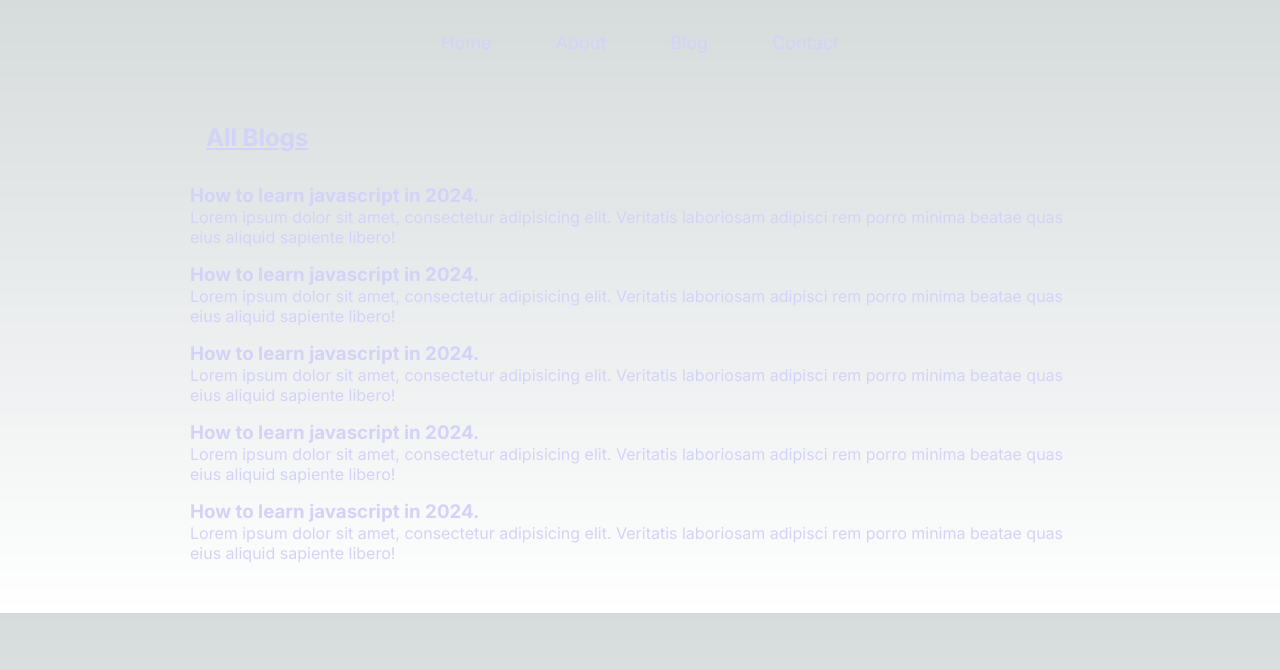
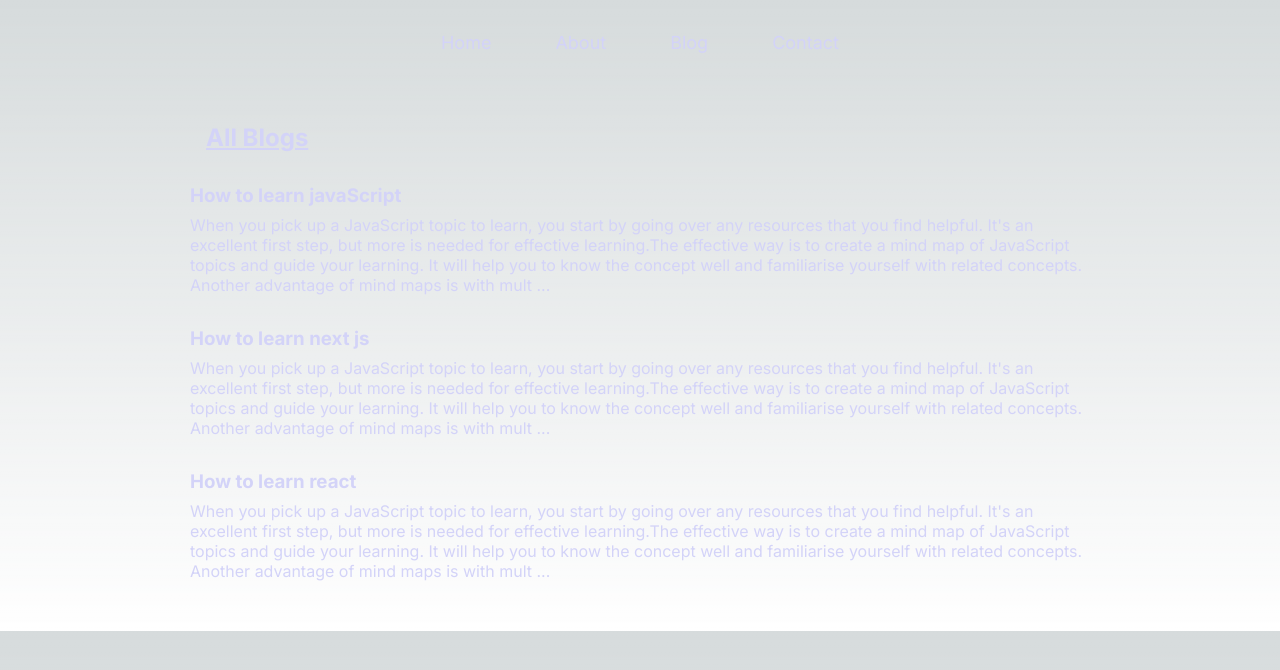
Before and after one commit to anshgupta6031/Hunting_Coder-A_Coding_Blog_Platform, a Next.js app: page /blog in a window 1280 px wide. Shown: the top 670 px of the page. Built offline with nearby package versions, Linux system fonts and the light colour scheme.

Commit message:
video 19 completed

```diff
--- a/app/api/blogs/route.js
+++ b/app/api/blogs/route.js
@@ -9,8 +9,15 @@ import fs from "node:fs/promises"
 export async function GET(request) {
 
     try {
-        const data = await fs.readdir("blogdata")
-        return NextResponse.json(data)
+        let allBlogs = []
+        const files = await fs.readdir("blogdata")
+
+        for(let i=0; i<files.length; i++){
+            const data = await fs.readFile(("blogdata/" + files[i]), "utf-8")
+            allBlogs.push(JSON.parse(data))
+        }
+
+        return NextResponse.json(allBlogs)
     }
 
     catch (error) {
--- a/app/blog/page.js
+++ b/app/blog/page.js
@@ -1,39 +1,36 @@
-
+"use client"
 
 
 
 import Link from 'next/link';
-import React from 'react'
+import React, { useEffect, useState } from 'react'
 import styles from "./page.module.css";
 
 
 export default function Blog() {
+
+    const [blogs, setBlogs] = useState([])
+
+    useEffect(() => {
+        fetch("http://localhost:3000/api/blogs")
+            .then((a) => { return a.json() })
+            .then((data) => { setBlogs(data) })
+    }, [])
+
     return (
         <>
             <div className={styles.container}>
                 <h2 className={styles.heading}>All Blogs</h2>
 
                 <div className={styles.blogs}>
-                    <div className={styles.blogItems}>
-                        <Link href="/blogpost/learn-javascript"><h3>How to learn javascript in 2024.</h3></Link>
-                        <p>Lorem ipsum dolor sit amet, consectetur adipisicing elit. Veritatis laboriosam adipisci rem porro minima beatae quas eius aliquid sapiente libero!</p>
-                    </div>
-                    <div className={styles.blogItems}>
-                        <h3>How to learn javascript in 2024.</h3>
-                        <p>Lorem ipsum dolor sit amet, consectetur adipisicing elit. Veritatis laboriosam adipisci rem porro minima beatae quas eius aliquid sapiente libero!</p>
-                    </div>
-                    <div className={styles.blogItems}>
-                        <h3>How to learn javascript in 2024.</h3>
-                        <p>Lorem ipsum dolor sit amet, consectetur adipisicing elit. Veritatis laboriosam adipisci rem porro minima beatae quas eius aliquid sapiente libero!</p>
-                    </div>
-                    <div className={styles.blogItems}>
-                        <h3>How to learn javascript in 2024.</h3>
-                        <p>Lorem ipsum dolor sit amet, consectetur adipisicing elit. Veritatis laboriosam adipisci rem porro minima beatae quas eius aliquid sapiente libero!</p>
-                    </div>
-                    <div className={styles.blogItems}>
-                        <h3>How to learn javascript in 2024.</h3>
-                        <p>Lorem ipsum dolor sit amet, consectetur adipisicing elit. Veritatis laboriosam adipisci rem porro minima beatae quas eius aliquid sapiente libero!</p>
-                    </div>
+
+                    {blogs.map((blog) => {
+                        return <div className={styles.blogItems} key={blog.slug}>
+                            <Link href={`/blogpost/${blog.slug}`}><h3>{blog.title}</h3></Link>
+                            <p className={styles.paragraph}>{blog.content.substr(0,400) + " ..."}</p>
+                        </div>
+                    })}
+
                 </div>
             </div>
         </>
@@ -43,7 +40,7 @@ export default function Blog() {
 
 
 
-export const metadata = {                           //  we can add this to give specific title and description for every individual page.....
-    title: "Blog - Hunting Coder",
-    description: "All the blog you need.",
-};
+// export const metadata = {                           //  we can add this to give specific title and description for every individual page.....
+//     title: "Blog - Hunting Coder",
+//     description: "All the blog you need.",
+// };
--- a/app/blog/page.module.css
+++ b/app/blog/page.module.css
@@ -19,10 +19,15 @@
 
 
 .blogItems {
-    margin: 1rem 0;
+    margin: 2rem 0;
 }
 
 
 .blogItems h3{
     cursor: pointer;
 }
+
+
+.paragraph{
+    margin-top: 0.5rem;
+}
--- a/blogdata/how-to-learn-javascript.json
+++ b/blogdata/how-to-learn-javascript.json
@@ -1,5 +1,6 @@
 {
     "title": "How to learn javaScript",
     "content": "When you pick up a JavaScript topic to learn, you start by going over any resources that you find helpful. It's an excellent first step, but more is needed for effective learning.The effective way is to create a mind map of JavaScript topics and guide your learning. It will help you to know the concept well and familiarise yourself with related concepts. Another advantage of mind maps is with multiple topics, you form an intersection of common sub-topics to go over multiple times. Here is an example of a mind map to learn the JavaScript this keyword. As you can see, the flow of topics moves logically through progressive concepts to help you get a foundational understanding of the this keyword in JavaScript. Another example could be understanding JavaScript promises. It would help if you started with functions, then the call stack and execution context, then learned about task and job queues and finally promises. It may sound like a time-consuming process, but following the mind map approach to learning fundamentals will save you lots of time in the long run.",
-    "author": "Ansh gupta"
+    "author": "Ansh gupta",
+    "slug": "how-to-learn-javascript"
 }
--- a/blogdata/how-to-learn-nextJs.json
+++ b/blogdata/how-to-learn-nextJs.json
@@ -1,5 +1,6 @@
 {
-    "title": "How to learn javaScript",
+    "title": "How to learn next js",
     "content": "When you pick up a JavaScript topic to learn, you start by going over any resources that you find helpful. It's an excellent first step, but more is needed for effective learning.The effective way is to create a mind map of JavaScript topics and guide your learning. It will help you to know the concept well and familiarise yourself with related concepts. Another advantage of mind maps is with multiple topics, you form an intersection of common sub-topics to go over multiple times. Here is an example of a mind map to learn the JavaScript this keyword. As you can see, the flow of topics moves logically through progressive concepts to help you get a foundational understanding of the this keyword in JavaScript. Another example could be understanding JavaScript promises. It would help if you started with functions, then the call stack and execution context, then learned about task and job queues and finally promises. It may sound like a time-consuming process, but following the mind map approach to learning fundamentals will save you lots of time in the long run.",
-    "author": "Ansh gupta"
+    "author": "Ansh gupta",
+    "slug": "how-to-learn-nextJs"
 }
--- a/blogdata/how-to-learn-react.json
+++ b/blogdata/how-to-learn-react.json
@@ -1,5 +1,6 @@
 {
-    "title": "How to learn javaScript",
+    "title": "How to learn react",
     "content": "When you pick up a JavaScript topic to learn, you start by going over any resources that you find helpful. It's an excellent first step, but more is needed for effective learning.The effective way is to create a mind map of JavaScript topics and guide your learning. It will help you to know the concept well and familiarise yourself with related concepts. Another advantage of mind maps is with multiple topics, you form an intersection of common sub-topics to go over multiple times. Here is an example of a mind map to learn the JavaScript this keyword. As you can see, the flow of topics moves logically through progressive concepts to help you get a foundational understanding of the this keyword in JavaScript. Another example could be understanding JavaScript promises. It would help if you started with functions, then the call stack and execution context, then learned about task and job queues and finally promises. It may sound like a time-consuming process, but following the mind map approach to learning fundamentals will save you lots of time in the long run.",
-    "author": "Ansh gupta"
+    "author": "Ansh gupta",
+    "slug": "how-to-learn-react"
 }
```
